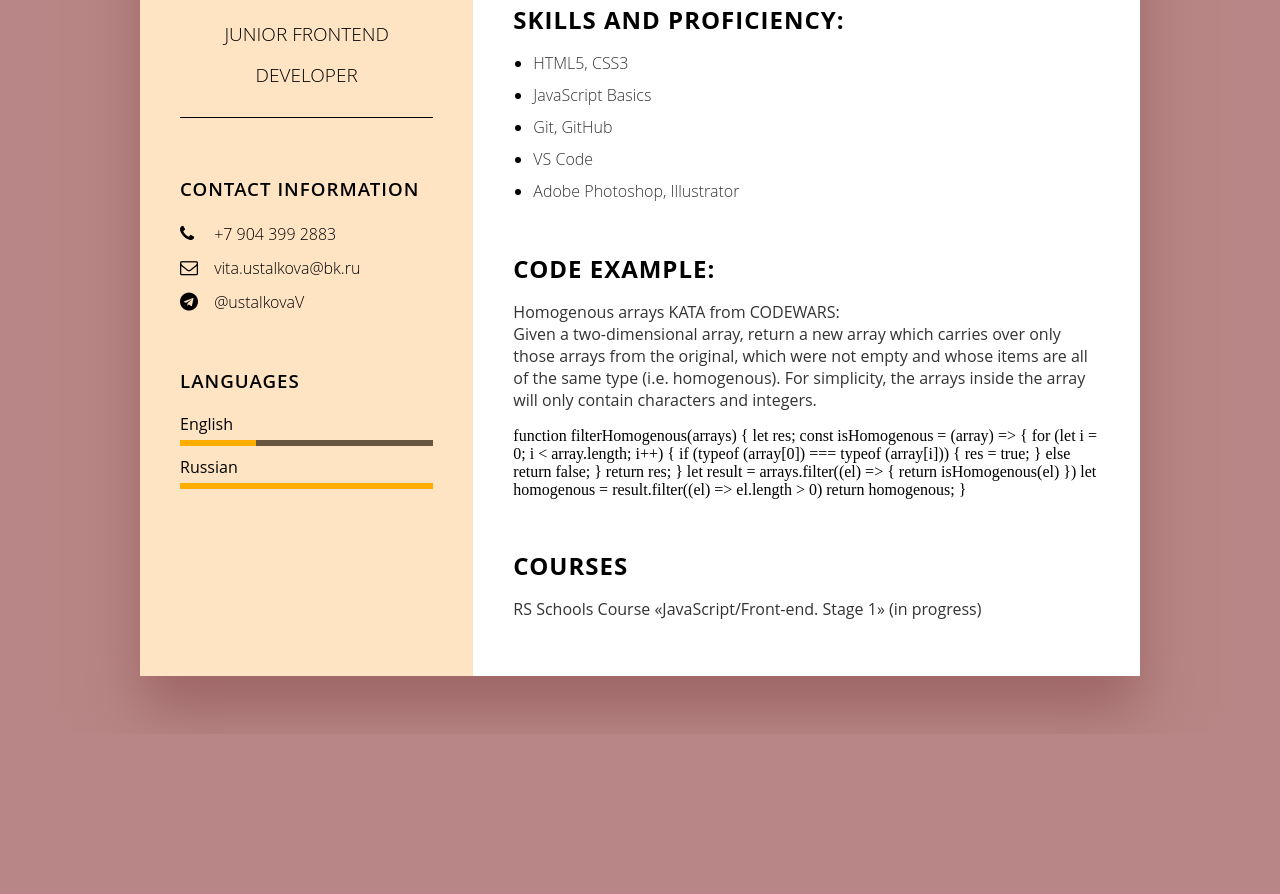
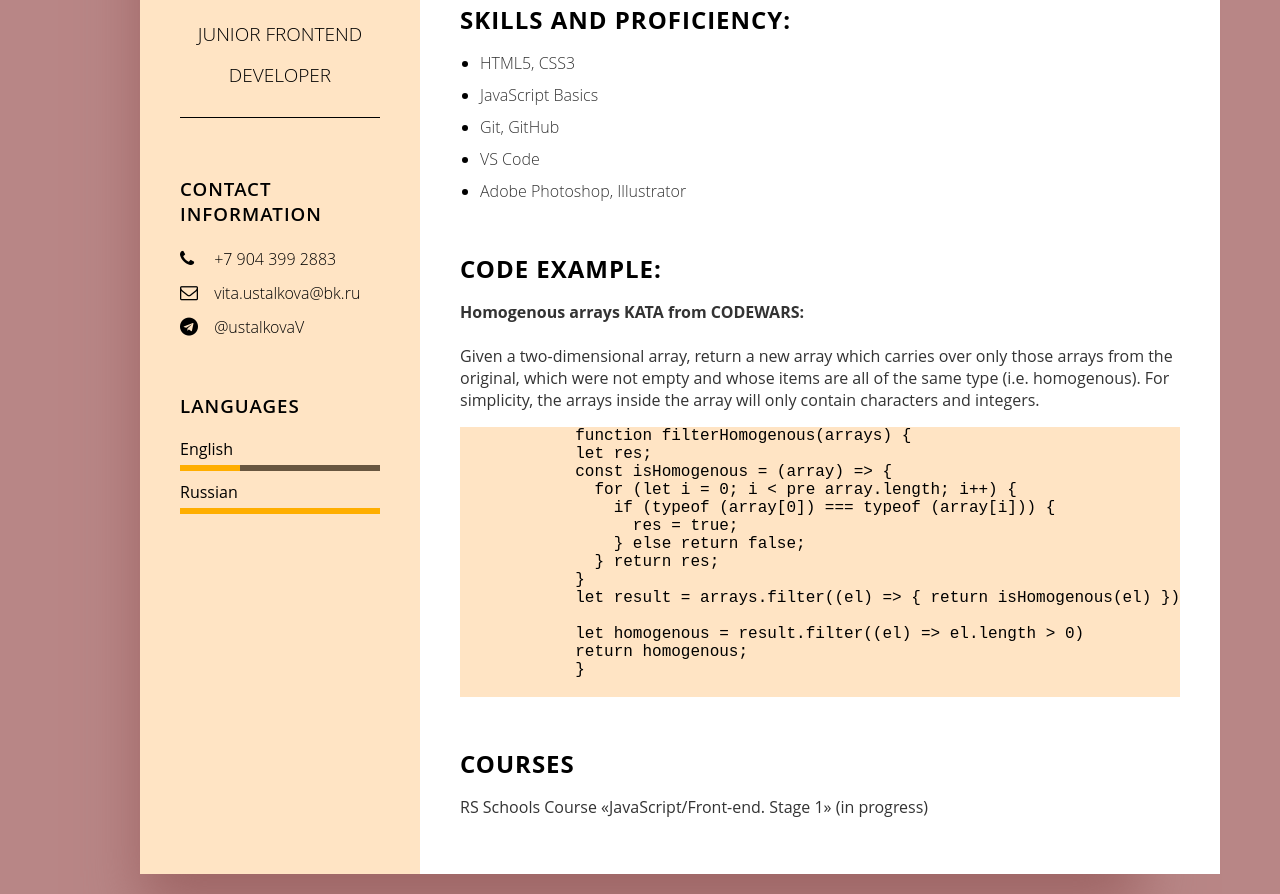
Before and after one commit to vustal/rsschool-cv, a plain HTML site: page index.html in a window 1280 px wide. Shown: the part 430-1324 px from the top of the page. Before the commit the page ends 1164 px from the top, so only its background shows below. Drawn offline with Linux system fonts and the light colour scheme.

Commit message:
feat: add code style

```diff
--- a/index.html
+++ b/index.html
@@ -88,17 +88,18 @@
       <div class="about">
         <h2 class="about-title">Code example:</h2>
         <p>
-          Homogenous arrays KATA from CODEWARS:
+          <b>Homogenous arrays KATA from CODEWARS:</b>
+          <br>
           <br>
           Given a two-dimensional array, return a new array which carries over only those arrays from the original,
           which were not empty and whose items are all of the same type (i.e. homogenous). For simplicity, the arrays
           inside the array will only contain characters and integers.
         </p>
-        <div class="code">
-          function filterHomogenous(arrays) {
+        <pre>
+            function filterHomogenous(arrays) {
             let res;
             const isHomogenous = (array) => {
-              for (let i = 0; i < array.length; i++) {
+              for (let i = 0; i < pre array.length; i++) {
                 if (typeof (array[0]) === typeof (array[i])) {
                   res = true;
                 } else return false;
@@ -108,8 +109,8 @@
 
             let homogenous = result.filter((el) => el.length > 0)
             return homogenous;
-          }
-        </div>
+            }
+        </pre>
       </div>
 
       <div class="about">
--- a/style.css
+++ b/style.css
@@ -207,6 +207,8 @@ p {
   color: #333;
 }
 
-.code {
-  font-family: "Fira Code";
+pre {
+  font-size: large;
+
+  background-color:bisque;
 }
```
